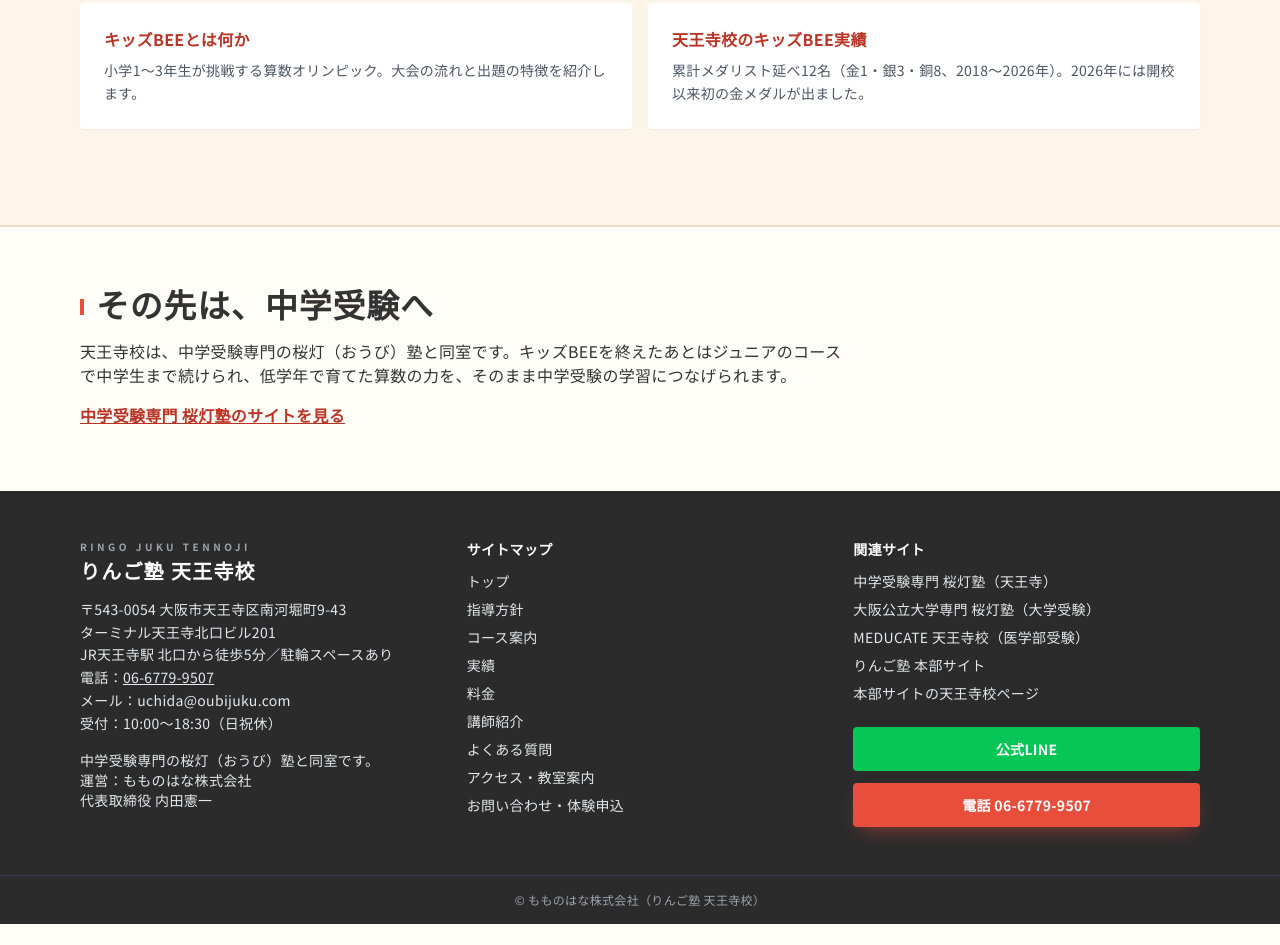
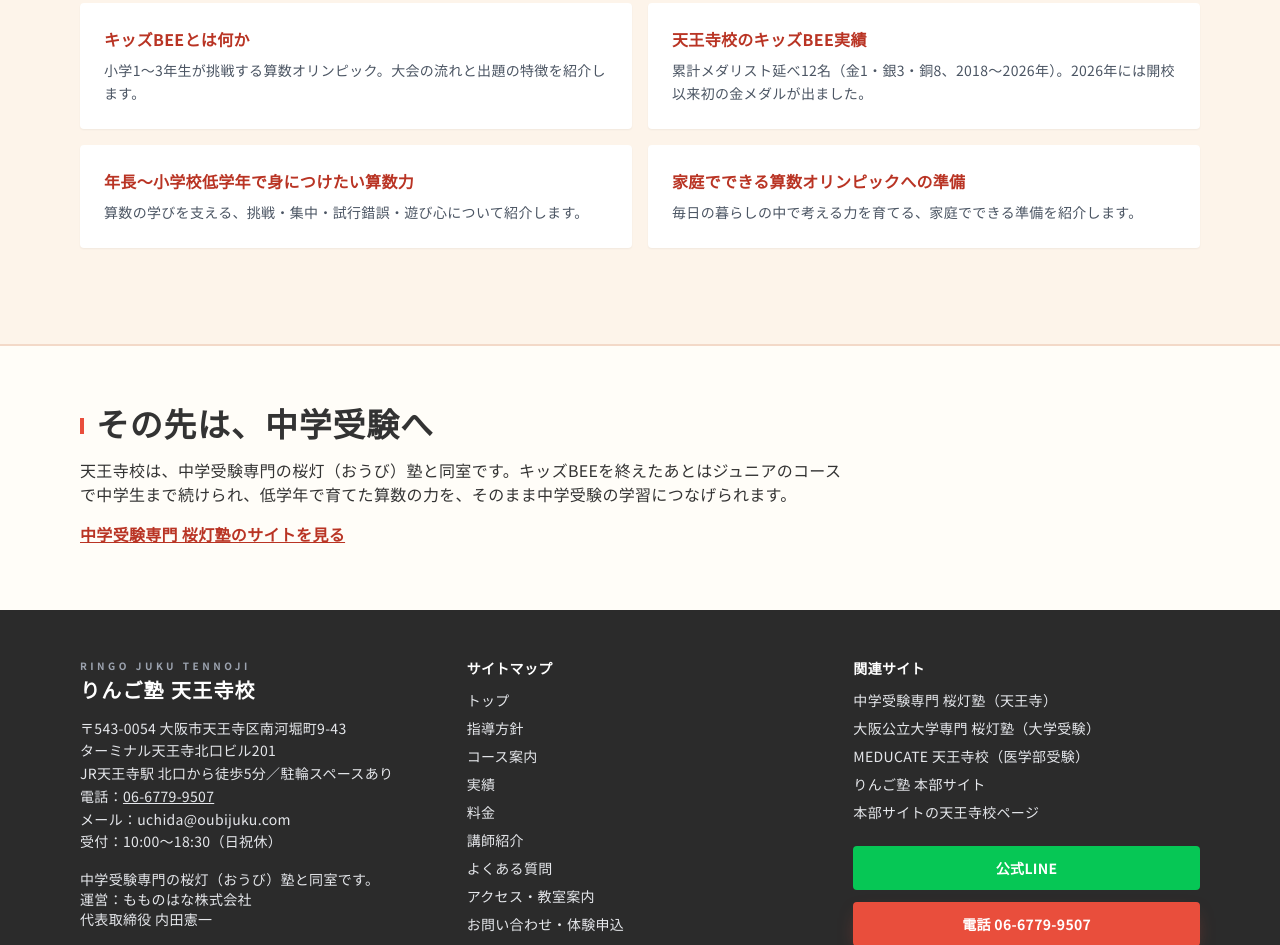
Before and after one commit to infooubijuku/oubijuku-ringo, a plain HTML site: page index.html in a window 1280 px wide. Shown: the part 3990-4935 px from the top of the page. Before the commit the page ends 4914 px from the top, so only its background shows below. Drawn offline with nearby package versions, Linux system fonts and the light colour scheme.

Commit message:
トップの読みもの欄に第2段階2記事のカードを追加（DG001-06A-35）

```diff
--- a/index.html
+++ b/index.html
@@ -337,6 +337,14 @@
                     <div class="font-bold text-main-dark mb-2">天王寺校のキッズBEE実績</div>
                     <p class="text-sm text-gray-600 leading-relaxed">累計メダリスト延べ12名（金1・銀3・銅8、2018〜2026年）。2026年には開校以来初の金メダルが出ました。</p>
                 </a>
+                <a href="/articles/sansuryoku" class="block bg-white rounded p-6 shadow-sm hover:shadow transition">
+                    <div class="font-bold text-main-dark mb-2">年長〜小学校低学年で身につけたい算数力</div>
+                    <p class="text-sm text-gray-600 leading-relaxed">算数の学びを支える、挑戦・集中・試行錯誤・遊び心について紹介します。</p>
+                </a>
+                <a href="/articles/katei-junbi" class="block bg-white rounded p-6 shadow-sm hover:shadow transition">
+                    <div class="font-bold text-main-dark mb-2">家庭でできる算数オリンピックへの準備</div>
+                    <p class="text-sm text-gray-600 leading-relaxed">毎日の暮らしの中で考える力を育てる、家庭でできる準備を紹介します。</p>
+                </a>
             </div>
         </div>
     </section>
```
